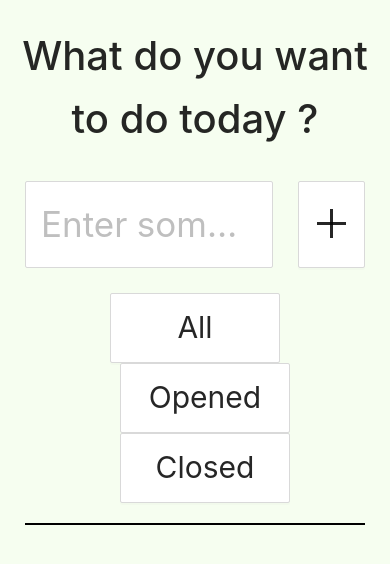
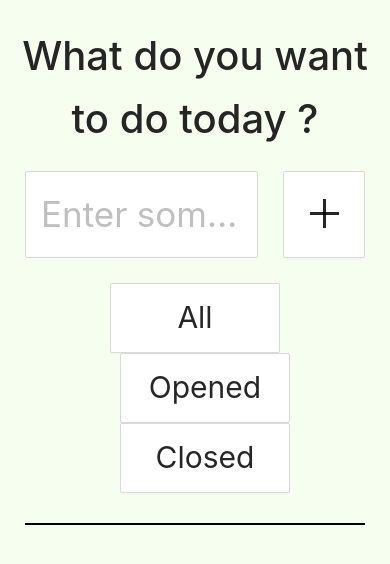
Before and after one commit to NikiDan/newTodo, a React (Create React App) app: page / in a window 390 px wide. Shown: the top 564 px of the page. Built offline with nearby package versions, Linux system fonts and the light colour scheme; the HTML template or start-up script is replaced by a standard one.

Commit message:
Fix responsive 2.0

```diff
--- a/src/Components/AddTodo/AddListModule.css
+++ b/src/Components/AddTodo/AddListModule.css
@@ -18,6 +18,7 @@
         font-size: 35px;
         height: 87px;
         margin-left: 15px;
+        width: 120px;
     }
 
     .todoListDisable {
--- a/src/Components/Header/HeaderModule.css
+++ b/src/Components/Header/HeaderModule.css
@@ -4,5 +4,9 @@
 @media (max-width: 400px), screen and (orientation: portrait){
     .headerText{
         font-size: 40px;
+        margin: 0;
+    }
+    .header{
+        margin-bottom: 20px;
     }
 }
--- a/src/Components/TodoList/TodoListModule.css
+++ b/src/Components/TodoList/TodoListModule.css
@@ -20,6 +20,10 @@
     padding: 10px 10px;
     margin: 0 25px;
     border-bottom: 1px solid #000000;
+}
+
+.todoListContent{
+    margin-left: 15px;
 }
 
 .todoListDisable{
@@ -53,30 +57,39 @@
         font-size: 30px;
         height: 70px;
     }
+
     .responSortBtn{
         width: 170px;
     }
+
     .responFuncBtn{
         width: 100px;
     }
+
     .btnGroup{
         margin-left: 20px;
     }
+
     .btnGroupContainer{
         margin-top: 10px;
-        padding-bottom: 20px;
+        padding-bottom: 30px;
     }
+
     .todoContainer{
         font-size: 35px;
         border-bottom: 2px solid #000000;
         padding: 20px 0;
     }
+
     .editInput{
         padding: 15px;
         font-size: 35px;
     }
+
     .saveBtn{
         height: 87px;
         margin-left: 15px;
+        width: 100px;
     }
+
 }
```
